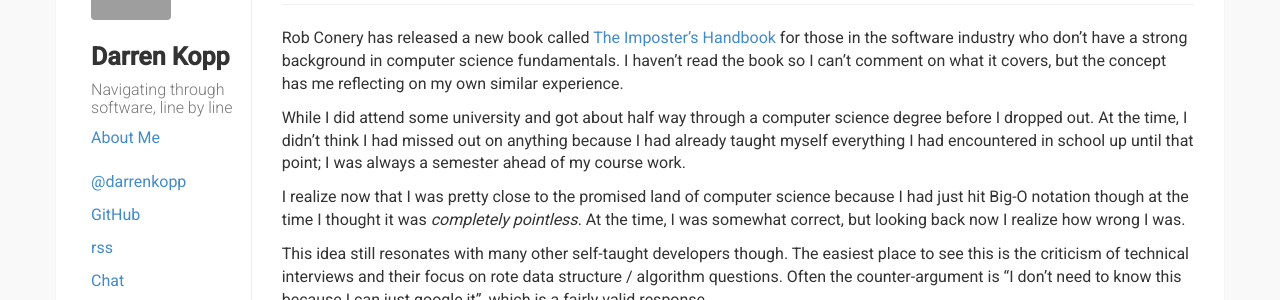
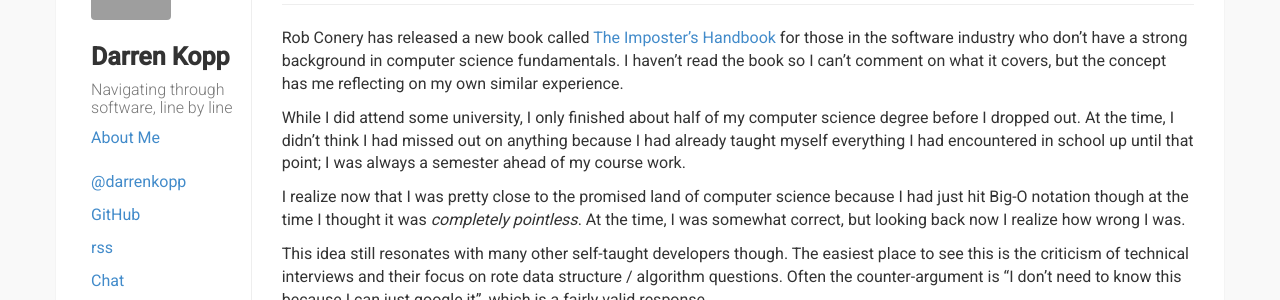
Before and after one commit to darrenkopp/darrenkopp.github.com, a Jekyll site: the page built from _posts/2018-03-15-why-cs-fundamentals-are-important.md, in a window 1280 px wide. Shown: the part 132-432 px from the top of the page. Built offline with Jekyll 4.4.1, drawn with Linux system fonts in a browser that asks for light colours; comment, search, counter and statistics services are not loaded; grey boxes are pictures that could not be loaded.

Commit message:
fix awkard sentence

```diff
--- a/_posts/2018-03-15-why-cs-fundamentals-are-important.md
+++ b/_posts/2018-03-15-why-cs-fundamentals-are-important.md
@@ -9,7 +9,7 @@ comments: true
 
 Rob Conery has released a new book called [The Imposter's Handbook](https://bigmachine.io/products/the-imposters-handbook) for those in the software industry who don't have a strong background in computer science fundamentals. I haven't read the book so I can't comment on what it covers, but the concept has me reflecting on my own similar experience.
 
-While I did attend some university and got about half way through a computer science degree before I dropped out. At the time, I didn't think I had missed out on anything because I had already taught myself everything I had encountered in school up until that point; I was always a semester ahead of my course work.
+While I did attend some university, I only finished about half of my computer science degree before I dropped out. At the time, I didn't think I had missed out on anything because I had already taught myself everything I had encountered in school up until that point; I was always a semester ahead of my course work.
 
 I realize now that I was pretty close to the promised land of computer science because I had just hit Big-O notation though at the time I thought it was _completely pointless_. At the time, I was somewhat correct, but looking back now I realize how wrong I was.
 
```
